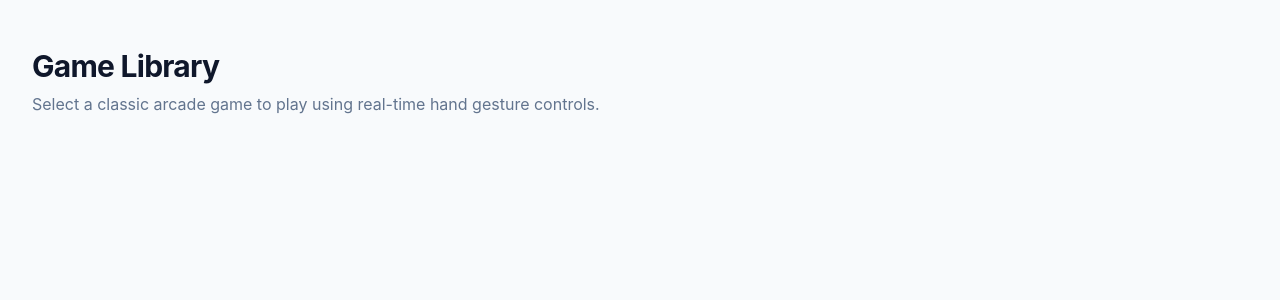
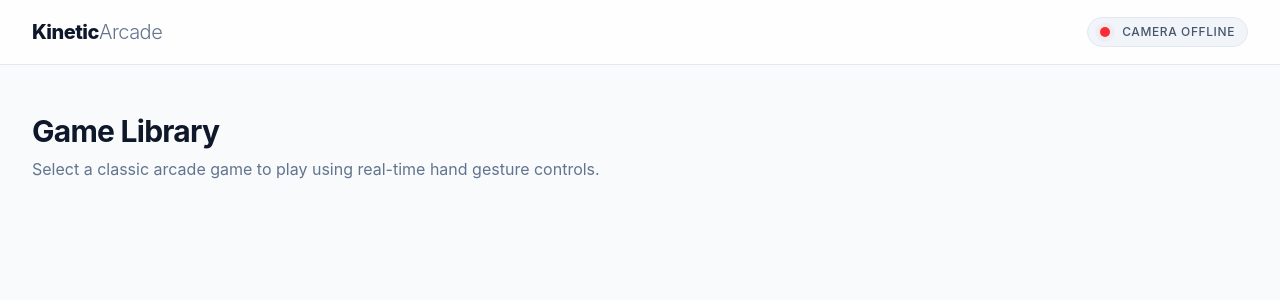
Before and after one commit to santosEmiliano/kineticArcade, a React (Vite) app in the folder apps/web/: page / in a window 1280 px wide. Shown: the top 300 px of the page. Built offline with nearby package versions, Linux system fonts and the light colour scheme.

Commit message:
feat(web): create formal Header component with camera status indicator.

```diff
--- a/apps/web/src/App.tsx
+++ b/apps/web/src/App.tsx
@@ -1,6 +1,9 @@
+import Header from './components/Header';
+
 function App() {
   return (
     <div className="min-h-screen bg-slate-50 text-slate-900 dark:bg-slate-950 dark:text-slate-100 font-sans selection:bg-indigo-500/30">
+      <Header />
       <main className="max-w-7xl mx-auto px-4 sm:px-6 lg:px-8 py-12">
         <div className="mb-10">
           <h1 className="text-3xl font-bold tracking-tight">Game Library</h1>
--- /dev/null
+++ b/apps/web/src/components/Header.tsx
@@ -0,0 +1,25 @@
+export default function Header() {
+  return (
+    <header className="sticky top-0 z-50 border-b border-slate-200 dark:border-slate-800 bg-white/80 dark:bg-slate-950/80 backdrop-blur-md">
+      <div className="max-w-7xl mx-auto px-4 sm:px-6 lg:px-8 h-16 flex items-center justify-between">
+        <div className="flex items-center gap-2">
+          {/* Simple yet formal logo */}
+          <span className="text-xl font-extrabold tracking-tight">
+            Kinetic<span className="text-slate-500 font-light">Arcade</span>
+          </span>
+        </div>
+
+        {/* Camera status indicator (Default Design) */}
+        <div className="flex items-center gap-3 bg-slate-100 dark:bg-slate-900 px-3 py-1.5 rounded-full border border-slate-200 dark:border-slate-800">
+          <span className="relative flex h-2.5 w-2.5">
+            <span className="animate-ping absolute inline-flex h-full w-full rounded-full bg-red-400 opacity-75"></span>
+            <span className="relative inline-flex rounded-full h-2.5 w-2.5 bg-red-500"></span>
+          </span>
+          <span className="text-xs font-medium text-slate-600 dark:text-slate-400 uppercase tracking-wider">
+            Camera Offline
+          </span>
+        </div>
+      </div>
+    </header>
+  )
+}
```
